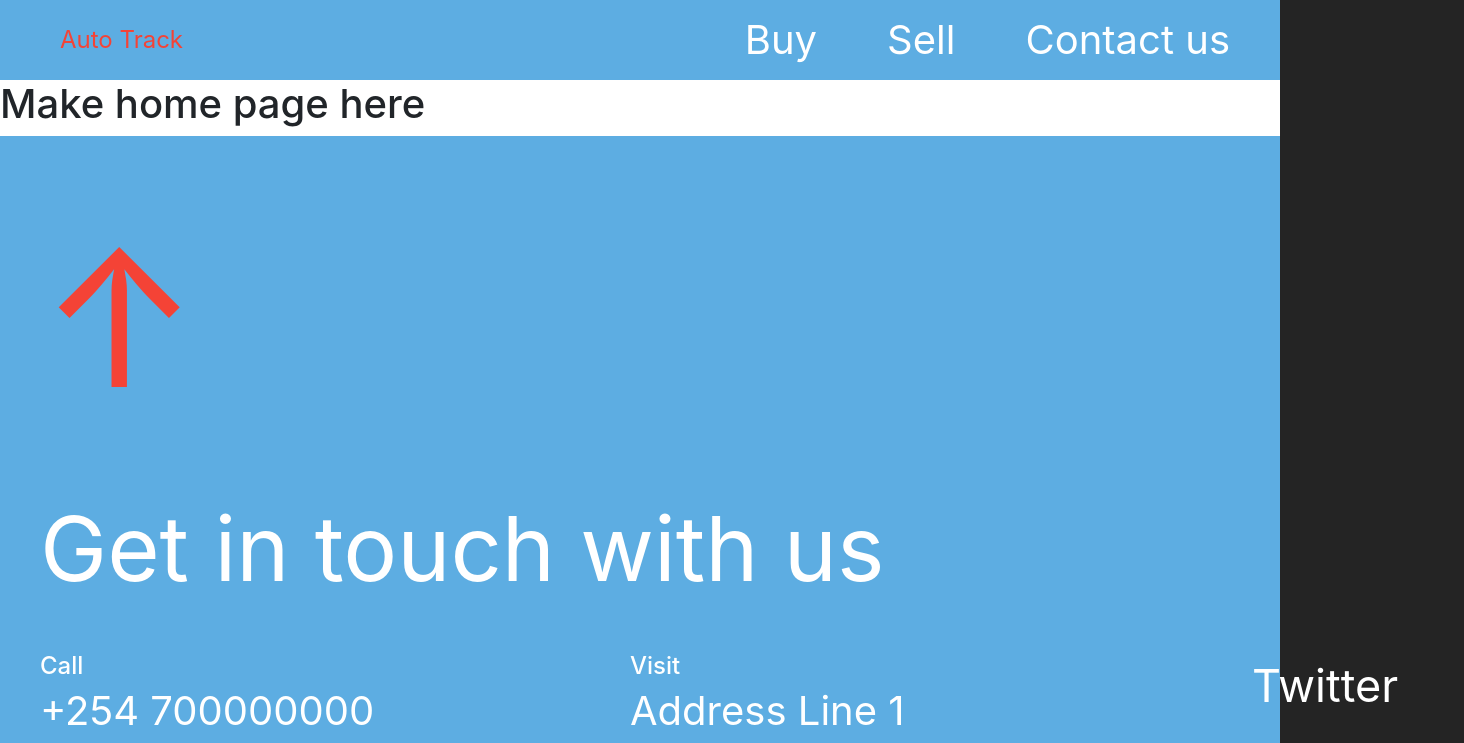
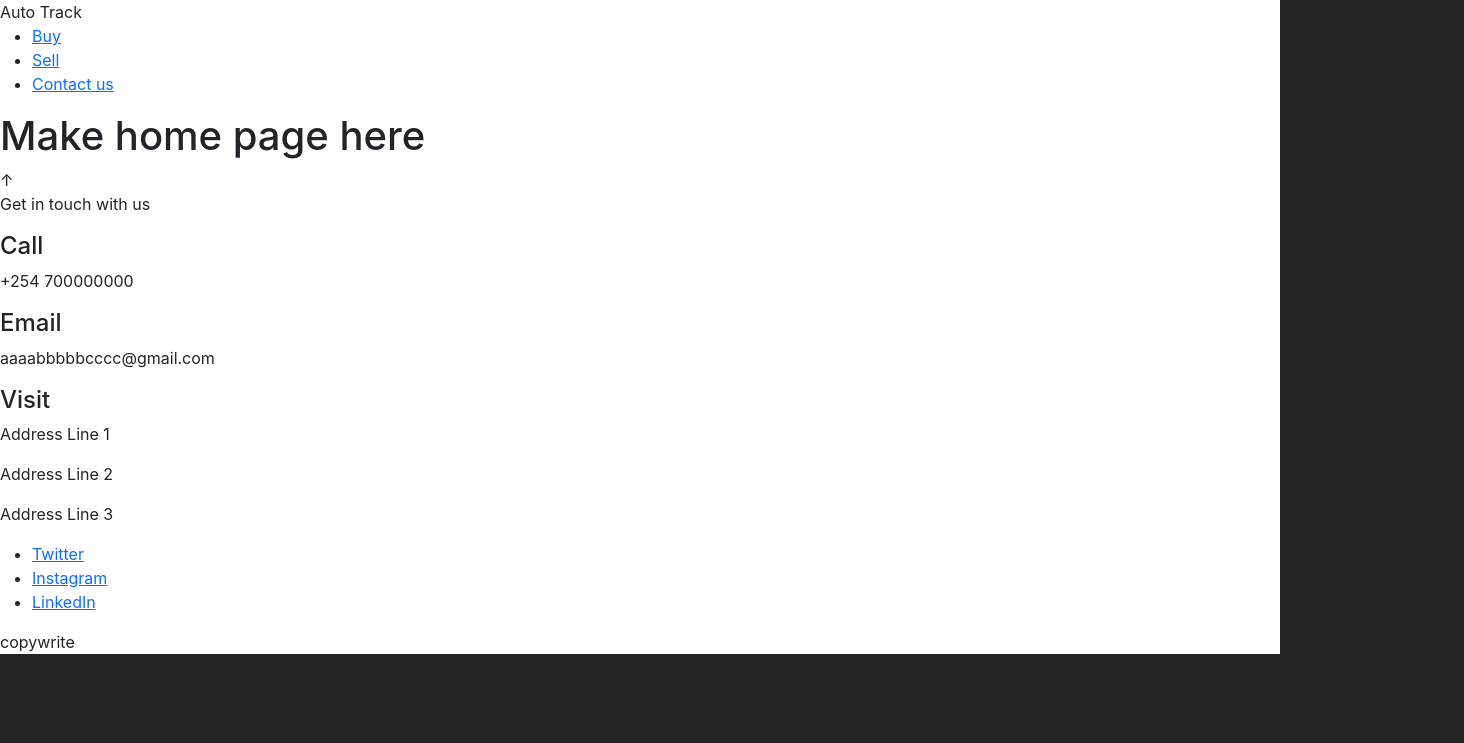
Before and after one commit to barondevke/AutoTrackFinal, a React (Vite) app: page / in a window 1280 px wide. Shown: the top 743 px of the page, 1464 px wide, since content can reach past the window. Built offline with nearby package versions, Linux system fonts and the light colour scheme; no server answers; a web font is replaced by a local one.

Commit message:
Deleted everyones CSS

```diff
--- a/src/App.css
+++ b/src/App.css
@@ -1,137 +1,23 @@
-nav {
-    display: flex;
-    justify-content: space-between;
-    align-items: center;
-    background-color: #5DADE2;
-    padding: 10px 50px;
-    color: white;
-}
-
-.logo {
-    display: flex;
-    align-items: center;
-}
-
-.logo i {
-    color: #fff;
-    font-size: 28px;
-    margin-right: 10px;
-}
-
-.logo-text {
-    color: #F44336;
-    font-size: 24px;
-}
-
-nav ul {
-    list-style: none;
-    margin: 0;
-    padding: 0;
-    display: flex;
-}
-
-nav ul li {
-    margin-left: 70px;
-}
-
-nav ul li a {
-    color: white;
-    text-decoration: none;
-    font-size: 40px;
-    transition: color 0.3s ease;
-}
-
-nav ul li a:hover,
-nav ul li a.active {
-    color: #F44336;
-}
-
-#footer {
-    background-color: #5DADE2;
-    color: white;
-    padding: 40px;
-    position: relative;
-}
-
-#footerWrapper {
-    display: grid;
-    grid-template-columns: repeat(auto-fit, minmax(200px, 1fr));
-    gap: 20px;
-    justify-items: flex-start;
-}
-
-#footerArrow {
-    grid-column: 1 / span 2;
-}
-
-.scroll-to-top {
-    color: #F44336;
-    font-size: 190px;
-    cursor: pointer;
-    display: flex;
-    align-items: center;
-}
-
-#getInTouch {
-    grid-column: 1 / -1;
-    font-size: 90px;
-}
-
-#footerTextGrid {
-    display: grid;
-    grid-template-columns: 500px 500px 200px;
-    gap: 90px;
-}
-
-.footerTextItem {
-    display: flex;
-    flex-direction: column;
-    font-size: 40px;
-}
-
-.footerTextTitle {
-    margin: 0;
-}
-
-.footerSocials li {
-    display: flex;
-    align-items: center;
-    margin-bottom: 8px;
-}
-
-.footerSocials li a {
-    color: white;
-    text-decoration: none;
-    font-size: 45px;
-}
-
-.copywrite {
-    position: absolute;
-    bottom: 10px;
-    left: 37px;
-    font-size: 20px;
-}
-
-.carImage {
+.carImageSN {
     height: 50vh;
     width: 100vw;
 }
 
-.stats {
+.statsSN {
     margin-top: 2%;
     color: #6F61C0;
 }
 
-.carInfo {
+.carInfoSN {
     margin-top: 2%;
     font-family: 'Open Sans', sans-serif;
 }
 
-.rightStats {
+.rightStatsSN {
     padding-right: 70%;
 }
 
-.carPrice {
+.carPriceSN {
     padding-left: 40%;
 }
 
@@ -140,52 +26,14 @@ nav ul li a.active {
     ;
 }
 
-.allDetails {
+.allDetailsSN {
     padding: auto;
 }
 
-.buyBtn {
+.buyBtnSN {
     font-size: 2rem;
     background-color: #5DADE2;
     color: yellow;
     margin-top: 1.2%;
     margin-bottom: 1.7%;
 }
-
-#carsHolderJk {
-    display: grid;
-    grid-template-columns: repeat(auto-fit, minmax(300px, 1fr));
-    gap: 20px;
-}
-
-.carContainerJk {
-    display: flex;
-    flex-direction: column;
-    align-items: center;
-    padding: 10px;
-    background-color: #D6EAF8;
-    border: 1px solid #ddd;
-    transition: background-color 0.3s ease;
-}
-
-.carContainerJk img {
-    width: 100%;
-    max-height: 200px;
-    object-fit: cover;
-    /* Ensure the image maintains its aspect ratio */
-    margin: 0;
-    padding: 0;
-}
-
-.carContainerJk:hover {
-    background-color: #5D6D7E;
-}
-
-.botCardInternalJk {
-    margin-top: 10px;
-}
-
-.botCardInternalJk h2,
-.botCardInternalJk h3 {
-    margin: 0;
-}
--- a/src/Components/CarPage.jsx
+++ b/src/Components/CarPage.jsx
@@ -24,20 +24,20 @@ export default function CarPage({ cars }) {
 
 
     return (
-        <div className="allDetails">
-            <img className="carImage" src={car.url}></img>
-            <Row className="carInfo">
+        <div className="allDetailsSN">
+            <img className="carImageSN" src={car.url}></img>
+            <Row className="carInfoSN">
                 <Col  >
-                    <h1 className="carName">{car.year} {car.model} -{car.make} </h1>
-                    <h2 className="carLocation">Location: {car.location}</h2>
+                    <h1 className="carNameSN">{car.year} {car.model} -{car.make} </h1>
+                    <h2 className="carLocationSN">Location: {car.location}</h2>
                 </Col>
-                <Col className="carPrice"  >
+                <Col className="carPriceSN"  >
                     <h1 className="carPriceValueSN">Ksh {car.price}</h1>
-                    <h4 className="carRating">{printStars(car.rating)}</h4>
+                    <h4 className="carRatingSN">{printStars(car.rating)}</h4>
                 </Col>
             </Row>
             <Row>
-                <Col className="stats">
+                <Col className="statsSN">
                     <Row>
                         <Col>
                             <h4><FontAwesomeIcon icon={faRoad} style={{ color: "#6f61c0", }} /> Kms Driven</h4>
@@ -46,7 +46,7 @@ export default function CarPage({ cars }) {
                             <h4><FontAwesomeIcon icon={faGauge} style={{ color: "#6f61c0", }} /> Consumption</h4>
 
                         </Col>
-                        <Col className="rightStats">
+                        <Col className="rightStatsSN">
                             <h4>{car.kmsDriven}</h4>
                             <h4>{car.transmissionType}</h4>
                             <h4>{car.fuelType}</h4>
@@ -61,7 +61,7 @@ export default function CarPage({ cars }) {
             </Row>
             <Row>
                 <Col>
-                    <button className="buyBtn">Buy Now</button>
+                    <button className="buyBtnSN">Buy Now</button>
                 </Col>
             </Row>
 
```
